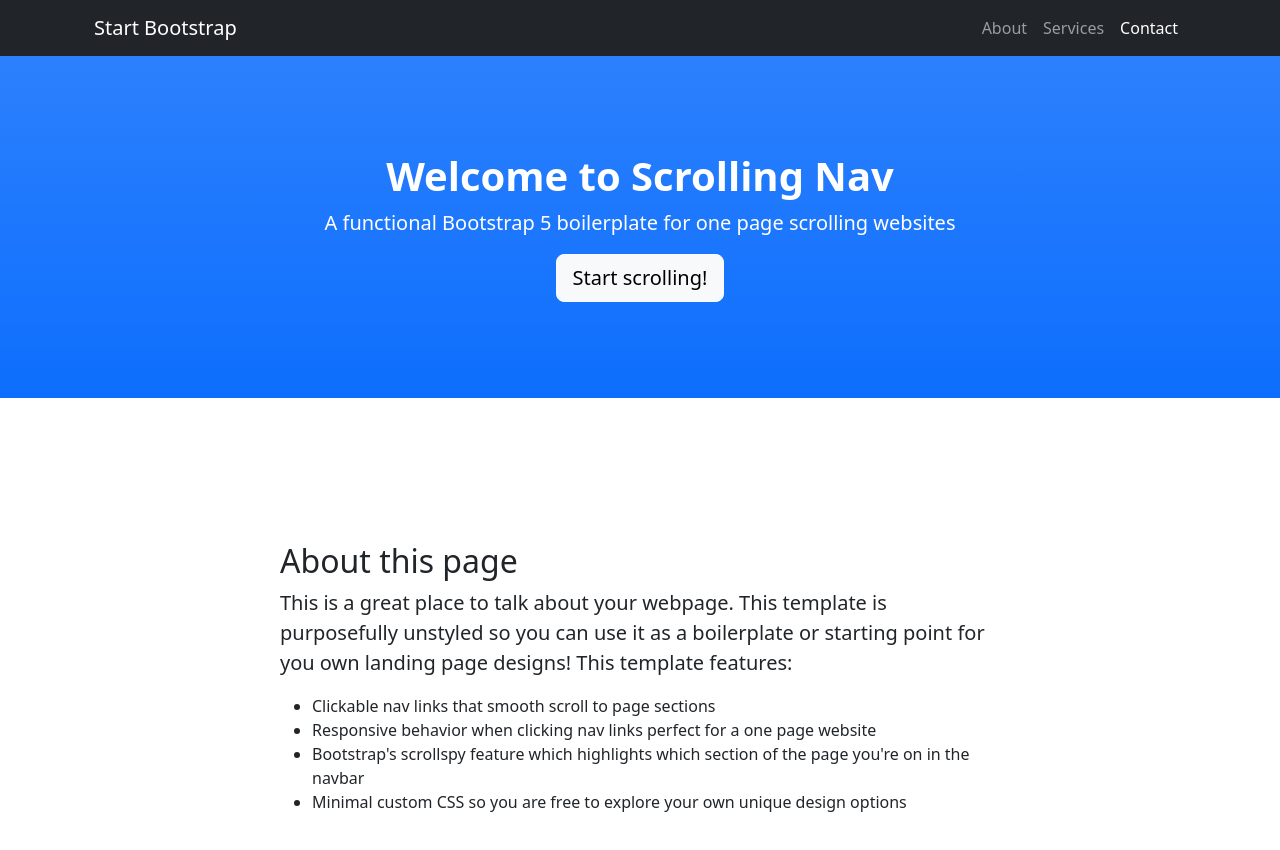
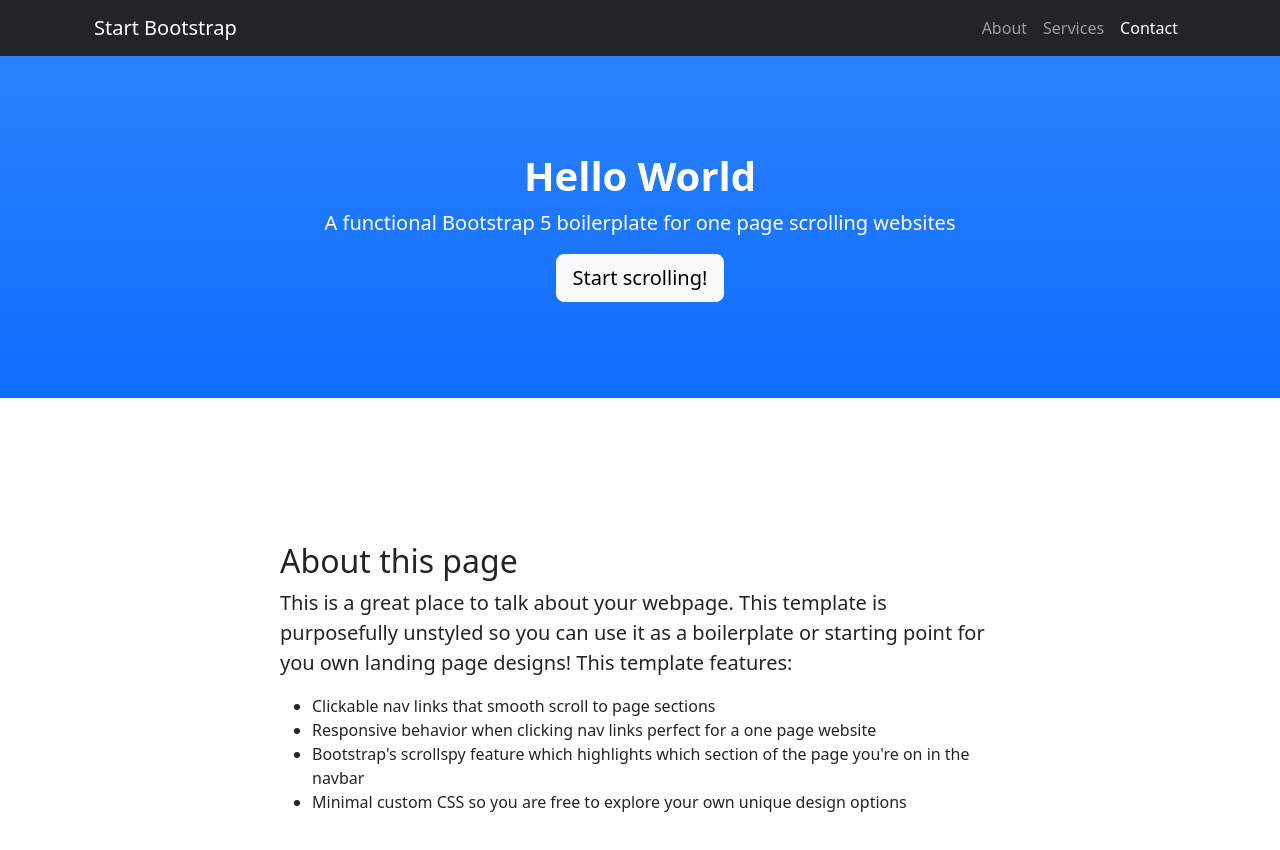
Before and after one commit to Airyck620/Airyck620.github.io, a plain HTML site: page index.html in a window 1280 px wide. Shown: the top 850 px of the page. Drawn offline with nearby package versions, Linux system fonts and the light colour scheme.

Commit message:
Update index.html

```diff
--- a/index.html
+++ b/index.html
@@ -28,7 +28,7 @@
         <!-- Header-->
         <header class="bg-primary bg-gradient text-white">
             <div class="container px-4 text-center">
-                <h1 class="fw-bolder">Welcome to Scrolling Nav</h1>
+                <h1 class="fw-bolder">Hello World</h1>
                 <p class="lead">A functional Bootstrap 5 boilerplate for one page scrolling websites</p>
                 <a class="btn btn-lg btn-light" href="#about">Start scrolling!</a>
             </div>
```
